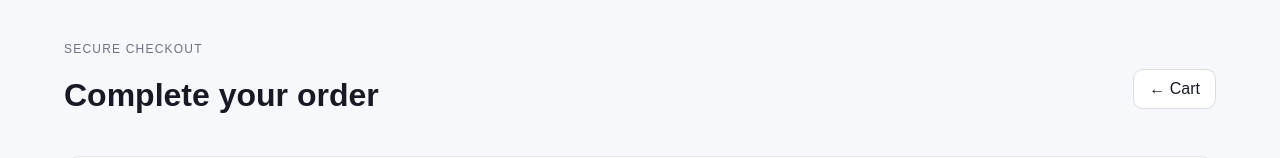
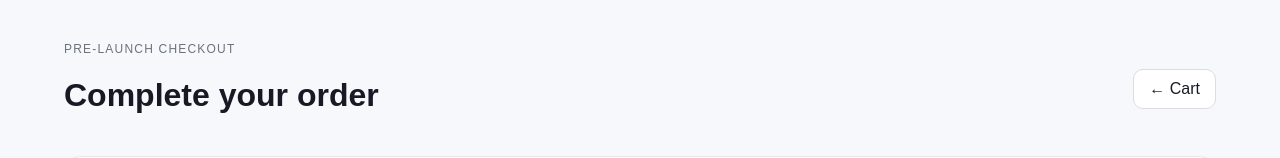
Before and after one commit to agnengineeringselectricals-crypto/diginanba, a Next.js app: page /checkout in a window 1280 px wide. Shown: the top 158 px of the page. Built offline with nearby package versions, Linux system fonts and the light colour scheme; no server answers.

Commit message:
feat: make checkout pre-launch safe

```diff
--- a/app/checkout/page.tsx
+++ b/app/checkout/page.tsx
@@ -4,8 +4,9 @@ import {useEffect,useState} from 'react';
 import {useSession} from 'next-auth/react';
 import {useRouter} from 'next/navigation';
 type Item={slug:string;title:string;price:string;amountMinor:number;market:'US'|'UK'};
-export default function Checkout(){const {status}=useSession(); const router=useRouter(); const [items,setItems]=useState<Item[]>([]); const [busy,setBusy]=useState(false); const [error,setError]=useState('');
+export default function Checkout(){
+ const {status}=useSession(); const router=useRouter(); const [items,setItems]=useState<Item[]>([]); const [busy,setBusy]=useState(false); const [error,setError]=useState('');
  useEffect(()=>{try{setItems(JSON.parse(localStorage.getItem('diginanba-cart')||'[]'))}catch{}},[]);
  const market=items[0]?.market||'US'; const total=items.reduce((s,x)=>s+x.amountMinor,0); const fmt=new Intl.NumberFormat(market==='US'?'en-US':'en-GB',{style:'currency',currency:market==='US'?'USD':'GBP'});
- async function pay(){setError(''); if(status!=='authenticated'){router.push('/login?callbackUrl=/checkout');return;} setBusy(true); try{const r=await fetch('/api/checkout',{method:'POST',headers:{'content-type':'application/json'},body:JSON.stringify({market,items:items.map(x=>({slug:x.slug,quantity:1}))})}); const d=await r.json(); if(!r.ok) throw new Error(d.error||'Checkout failed'); localStorage.removeItem('diginanba-cart'); router.push(`/order-success?orderId=${d.orderId}`);}catch(e:any){setError(e.message)}finally{setBusy(false)}}
- return <main className="wrap checkout-page"><div className="sectionhead"><div><div className="eyebrow">Secure checkout</div><h1>Complete your order</h1></div><Link className="btn" href="/cart">← Cart</Link></div>{!items.length?<div className="panel"><h2>Your cart is empty</h2><Link className="btn primary" href="/explore">Explore products</Link></div>:<div className="checkout-grid"><div className="panel"><h2>Order summary</h2>{items.map((x,i)=><div className="cart-row" key={x.slug+i}><span>{x.title}</span><b>{x.price}</b></div>)}<div className="total-row"><span>Total</span><strong>{fmt.format(total/100)}</strong></div></div><div className="panel"><h2>Payment</h2><p className="muted">Payment gateway integration is prepared, but this development build uses a safe demo payment mode. No real card or bank details are collected.</p>{error&&<p className="error">{error}</p>}<button className="btn primary wide" disabled={busy} onClick={pay}>{busy?'Creating order…':status==='authenticated'?'Place demo order':'Sign in to continue'}</button><p className="small muted">Your final production checkout will connect to the selected payment provider after merchant/KYC setup.</p></div></div>}</main>}
+ async function pay(){setError(''); if(status!=='authenticated'){router.push('/login?callbackUrl=/checkout');return;} setBusy(true); try{const r=await fetch('/api/checkout',{method:'POST',headers:{'content-type':'application/json'},body:JSON.stringify({market,items:items.map(x=>({slug:x.slug,quantity:1}))})}); const d=await r.json(); if(!r.ok)throw new Error(d.error||'Checkout failed'); if(d.demo){localStorage.removeItem('diginanba-cart'); router.push(`/order-success?orderId=${d.orderId}&mode=demo`); return;} throw new Error('Production checkout is not activated in this pre-launch build.');}catch(e:any){setError(e.message)}finally{setBusy(false)}}
+ return <main className="wrap checkout-page"><div className="sectionhead"><div><div className="eyebrow">Pre-launch checkout</div><h1>Complete your order</h1></div><Link className="btn" href="/cart">← Cart</Link></div>{!items.length?<div className="panel"><h2>Your cart is empty</h2><Link className="btn primary" href="/explore">Explore products</Link></div>:<div className="checkout-grid"><div className="panel"><h2>Order summary</h2>{items.map((x,i)=><div className="cart-row" key={x.slug+i}><span>{x.title}</span><b>{x.price}</b></div>)}<div className="total-row"><span>Total</span><strong>{fmt.format(total/100)}</strong></div></div><div className="panel"><h2>Payment</h2><p className="muted">Real-money payments are disabled. This development build records a pending order only and does not mark it as paid.</p>{error&&<p className="error">{error}</p>}<button className="btn primary wide" disabled={busy} onClick={pay}>{busy?'Creating order…':status==='authenticated'?'Create development order':'Sign in to continue'}</button><p className="small muted">Production checkout will be enabled only after provider onboarding, testing, webhook verification, and owner approval.</p></div></div>}</main>}
```
